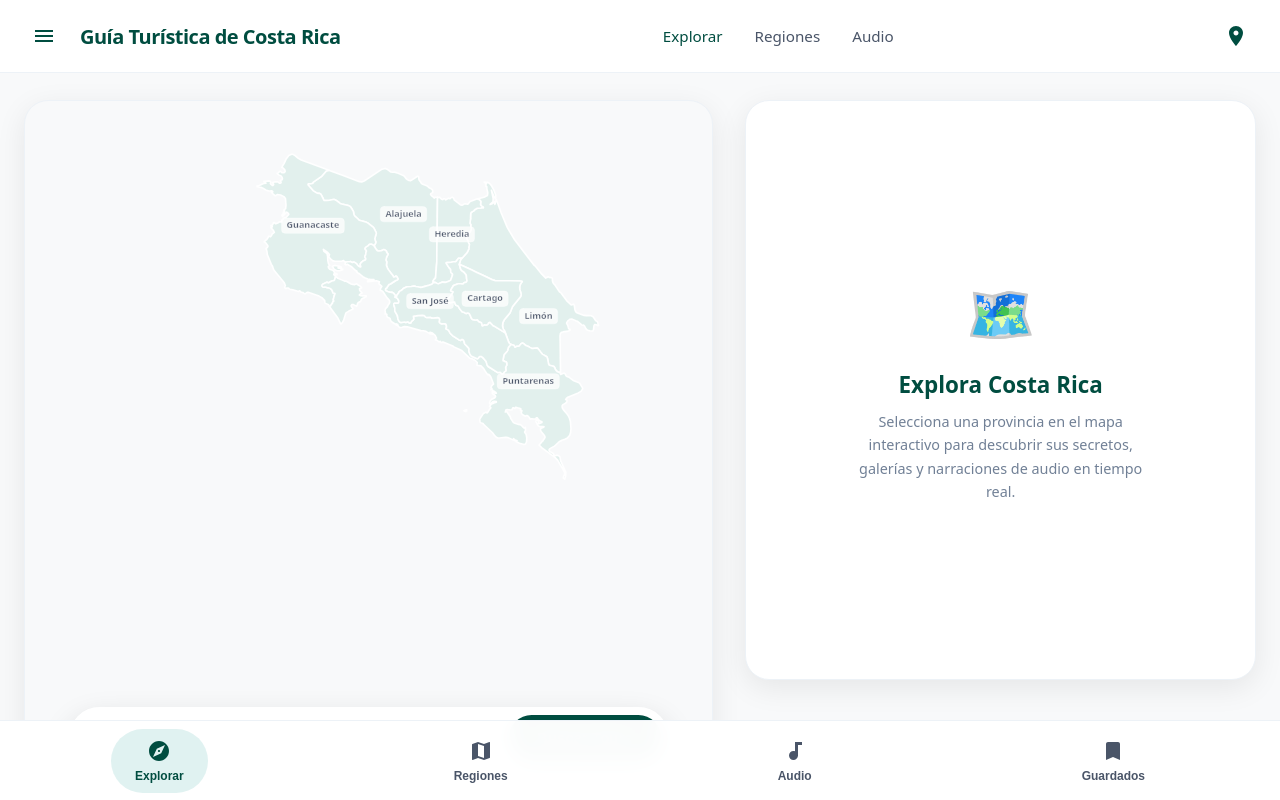
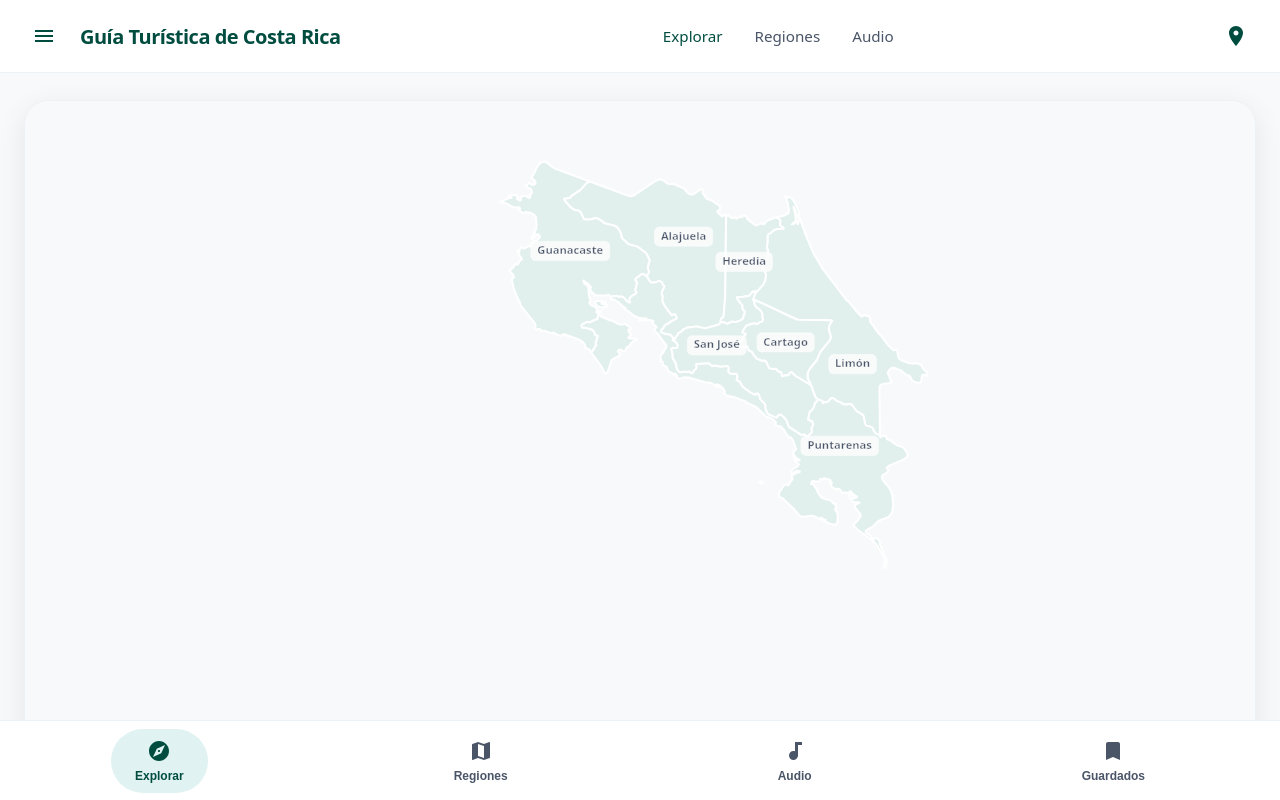
Before and after one commit to CesarCM19/proyecto-guia-turistica, a website: page index.html in a window 1280 px wide. Shown: the top 800 px of the page. Drawn offline with Linux system fonts and the light colour scheme.

Commit message:
cambios para ver mapa 100%

```diff
--- a/components/mapa-turistico.js
+++ b/components/mapa-turistico.js
@@ -25,7 +25,7 @@ class MapaTuristico extends HTMLElement {
                     :host {
                         display: block;
                         width: 100%;
-                        max-width: 950px;
+                        max-width: 100%;
                         margin: 0 auto;
                         position: relative;
                         user-select: none;
@@ -40,7 +40,7 @@ class MapaTuristico extends HTMLElement {
                     svg {
                         width: 100%;
                         height: auto;
-                        max-height: 650px;
+                        max-height: 800px;
                         display: block;
                         overflow: visible;
                     }
--- a/css/global.css
+++ b/css/global.css
@@ -36,16 +36,13 @@ main {
 
 /* HERO MAP EXPLORER */
 .map-explorer-layout {
-    display: grid;
-    grid-template-columns: 1fr;
-    gap: 32px;
+    width: 100%;
     margin-bottom: 48px;
 }
 
 @media (min-width: 1024px) {
     .map-explorer-layout {
-        grid-template-columns: 1.35fr 1fr;
-        align-items: start;
+        display: block;
     }
 }
 
--- a/index.html
+++ b/index.html
@@ -33,13 +33,7 @@
                 </div>
             </section>
 
-            <section id="panel-explorador" class="explorer-panel" aria-live="polite">
-                <div class="welcome-panel">
-                    <div class="welcome-icon">🗺️</div>
-                    <h3 class="welcome-title">Explora Costa Rica</h3>
-                    <p class="welcome-desc">Selecciona una provincia en el mapa interactivo para descubrir sus secretos, galerías y narraciones de audio en tiempo real.</p>
-                </div>
-            </section>
+
         </div>
 
         <div class="section-title">
```
